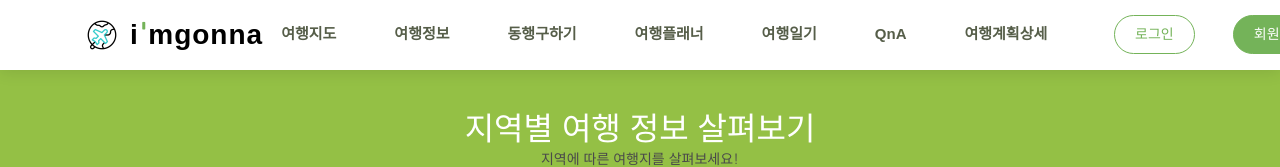
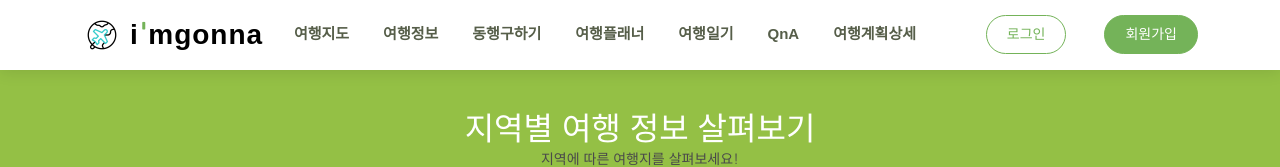
Before and after one commit to SSAFY-imgonna/imgonna-FRONT, a Vue app: page /area in a window 1280 px wide. Shown: the top 167 px of the page. Built offline with nearby package versions, Linux system fonts and the light colour scheme; no server answers; a web font is replaced by a local one.

Commit message:
[refactor] navbar css 수정

```diff
--- a/src/components/css/indexstyles.css
+++ b/src/components/css/indexstyles.css
@@ -270,7 +270,7 @@ https://templatemo.com/tm-513-avalon
   display: flex;
   align-items: center;
   justify-content: space-between;
-  padding: 10px 0 10px 30px;
+  /* padding: 10px 0 10px 30px; */
   font-family: "Raleway", sans-serif;
   font-size: 15px;
   font-weight: 600;
```
